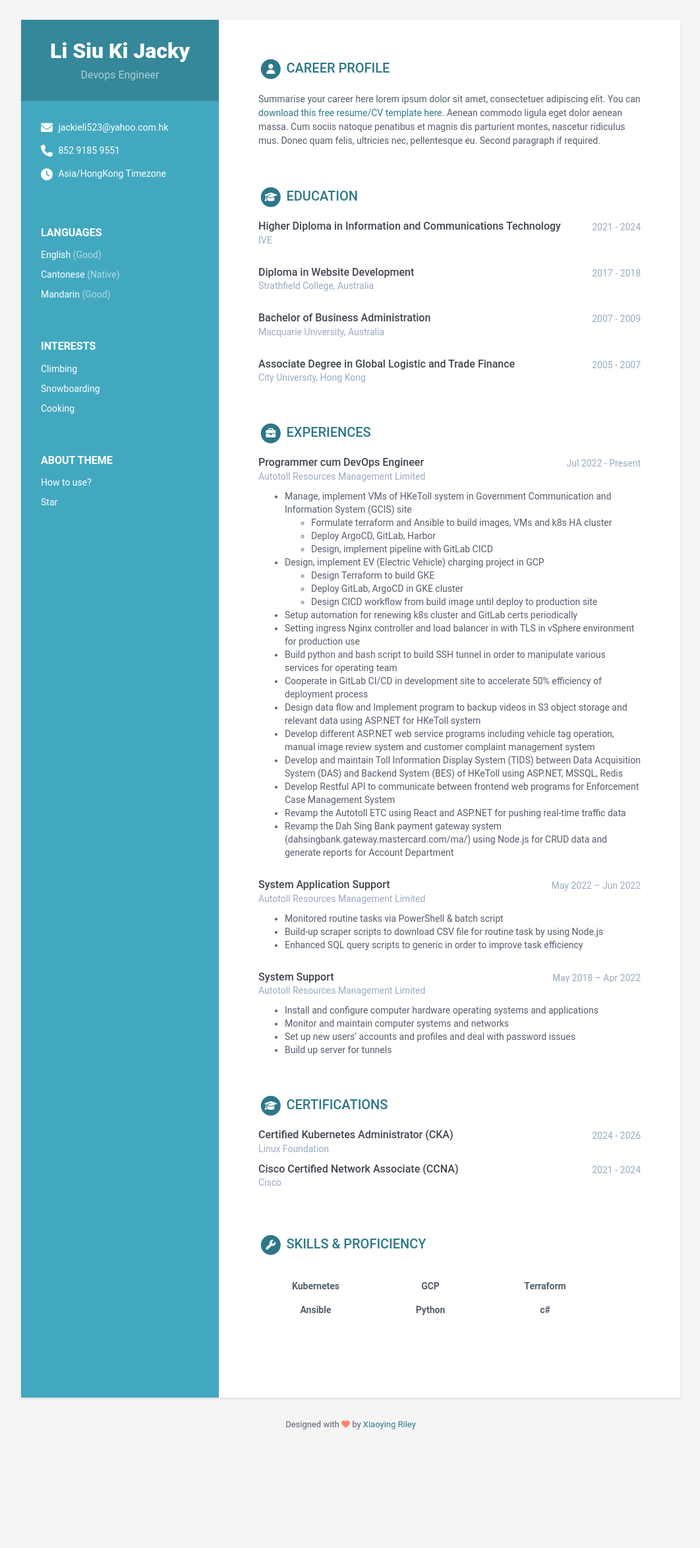
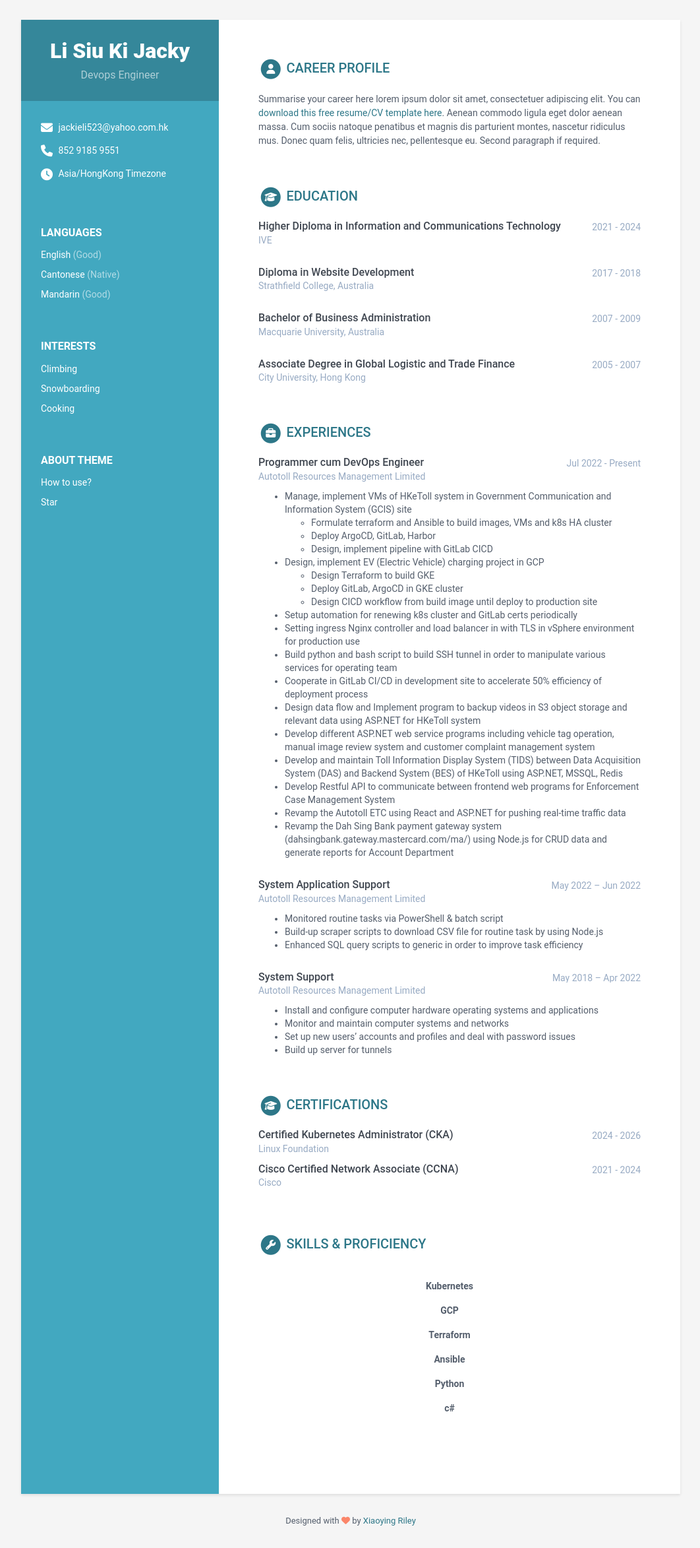
Before and after one commit to Ovvio2311/online-resume, a Jekyll site: the page built from index.html, in a window 1280 px wide. Shown: the whole page at 66% size, without its empty margins (108-1170 px from the left). Built offline with Jekyll 4.4.1, drawn with Linux system fonts in a browser that asks for light colours; before the commit the page ends 2200 px from its top, so only the background shows below that.

Commit message:
Update _responsive.scss

```diff
--- a/_sass/_responsive.scss
+++ b/_sass/_responsive.scss
@@ -34,8 +34,9 @@
 /* Medium devices (desktops, 992px and up) */
 @media (min-width: 992px) {
   .skillset .level-title {
-    float: left;
-    width: 30%;
+    display: inline-block;
+    //float: left;
+    width: 25%;
     margin-bottom: 0;
   }
 
```
